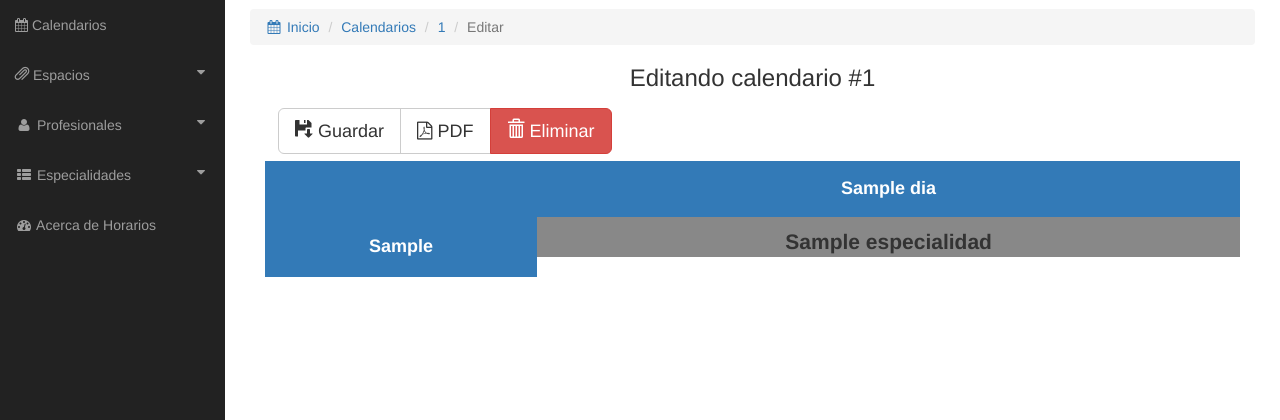
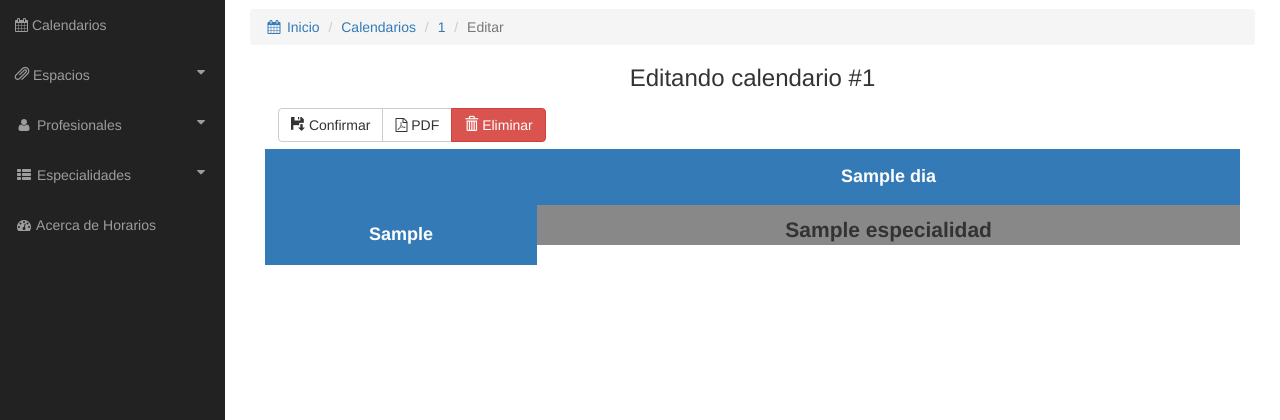
Before and after one commit to yo-alan/horarios, a Django app: template calendario/templates/calendario/edit.html in a window 1280 px wide. Shown: the part 51-471 px from the top of the page. Run offline with Django 3.2, Linux system fonts and the light colour scheme; the template is opened without the code that fills it: most values are stand-ins (such as "Sample title", 1, 10 or a date in 2020); some libraries are stand-ins or nearby versions.

Commit message:
Hecha la serializacion de restricciones al confirmar un calendario.

```diff
--- a/calendario/templates/calendario/edit.html
+++ b/calendario/templates/calendario/edit.html
@@ -145,9 +145,9 @@
     </div>
     <div class="col-xs-12">
         <div class="btn btn-group">
-            <a onclick="guardar()" class="btn btn-lg btn-default" title="Guardar cambios"><i class="glyphicon glyphicon-floppy-save"></i> Guardar</a>
-            <a href="{% url 'calendario:imprimir' calendario.id %}" class="btn btn-lg btn-default" title="Generar PDF" target="_blank"><i class="fa fa-file-pdf-o"></i> PDF</a>
-            <a onclick="eliminarCalendario({{ calendario.id }})" class="btn btn-lg btn-danger" title="Eliminar este calendario"><i class="glyphicon glyphicon-trash"></i> Eliminar</a>
+            <a onclick="guardar()" class="btn btn-default" title="Confirmar calendario"><i class="glyphicon glyphicon-floppy-save"></i> Confirmar</a>
+            <a href="{% url 'calendario:imprimir' calendario.id %}" class="btn btn-default" title="Generar PDF" target="_blank"><i class="fa fa-file-pdf-o"></i> PDF</a>
+            <a onclick="eliminarCalendario({{ calendario.id }})" class="btn btn-danger" title="Eliminar este calendario"><i class="glyphicon glyphicon-trash"></i> Eliminar</a>
         </div>
     </div>
     <div class="col-xs-12">
```
Also changed, not shown: calendario/views.py (+17 -1 lines).
